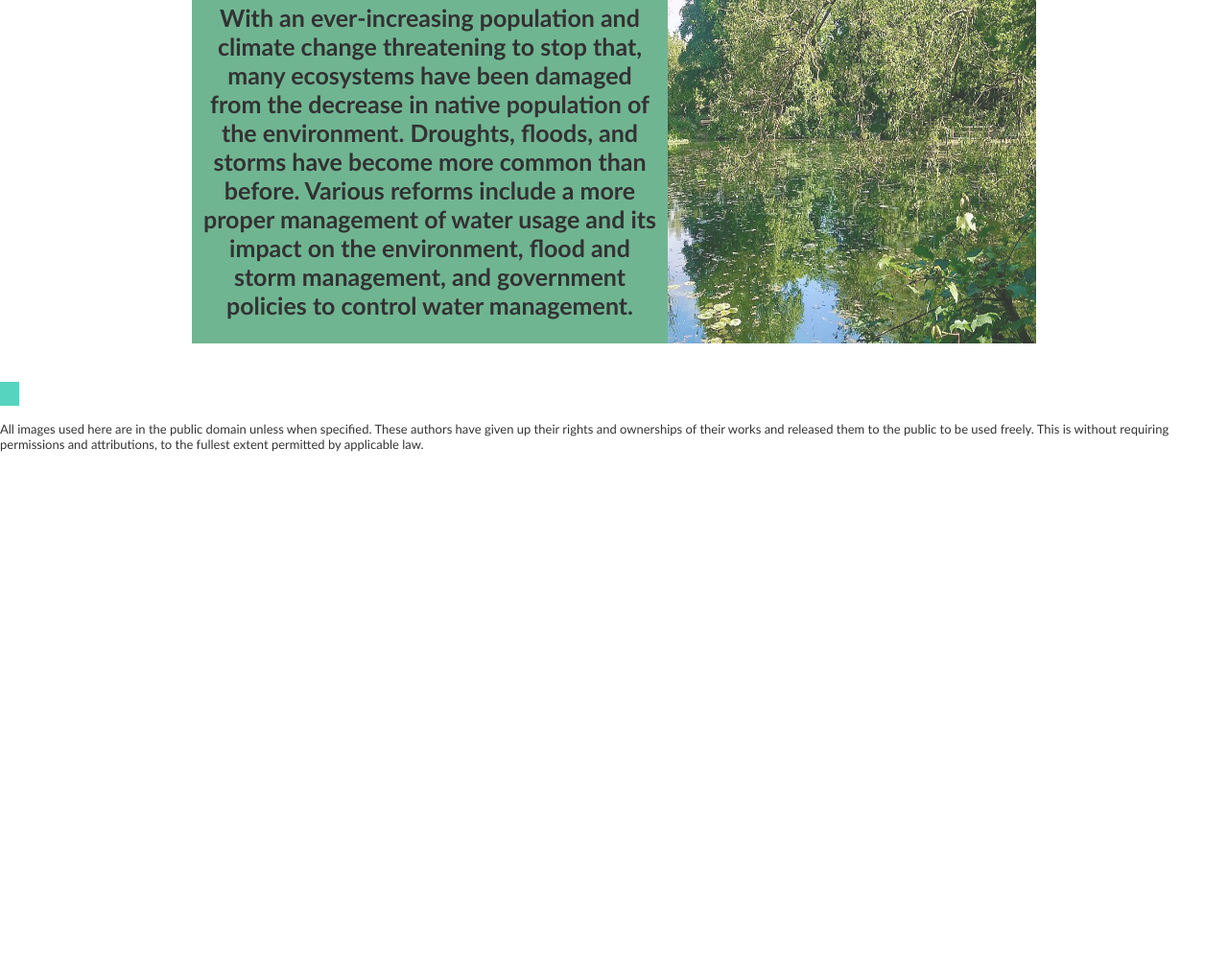
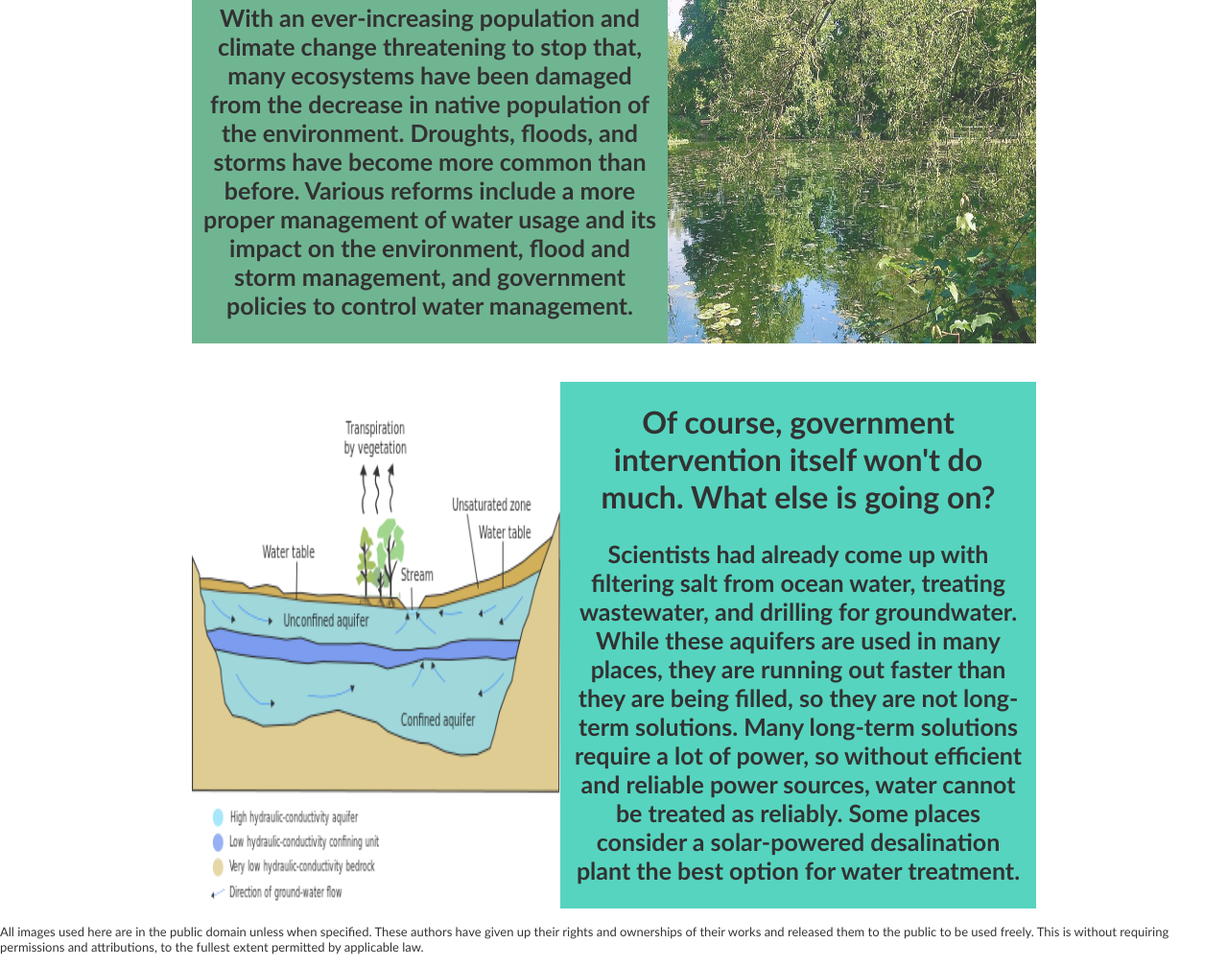
Before and after one commit to jljlspeedrunning/code_comp, a plain HTML site: page sustainability.html in a window 1280 px wide. Shown: the part 750-1758 px from the top of the page at 96% size. Before the commit the page ends 1234 px from the top, so only its background shows below. Drawn offline with Linux system fonts and the light colour scheme.

Commit message:
more info about water treatment on sustainability.html

```diff
--- a/sustainability.html
+++ b/sustainability.html
@@ -33,10 +33,11 @@
         </div>
 
         <div class="side">
+            <img class="left" src="resources/aquifer_diagram.png" alt="aquifer">
             <div class="right" style="background-color: rgb(45, 202, 176)">
                 <div class="textbox">
-                    <h1></h1>
-                    <h3></h3>
+                    <h1>Of course, government intervention itself won't do much. What else is going on?</h1>
+                    <h3>Scientists had already come up with filtering salt from ocean water, treating wastewater, and drilling for groundwater. While these aquifers are used in many places, they are running out faster than they are being filled, so they are not long-term solutions. Many long-term solutions require a lot of power, so without efficient and reliable power sources, water cannot be treated as reliably. Some places consider a solar-powered desalination plant the best option for water treatment.</h3>
                 </div>
             </div>
         </div>
```
Also changed, not shown: resources/aquifer_diagram.png (added).
